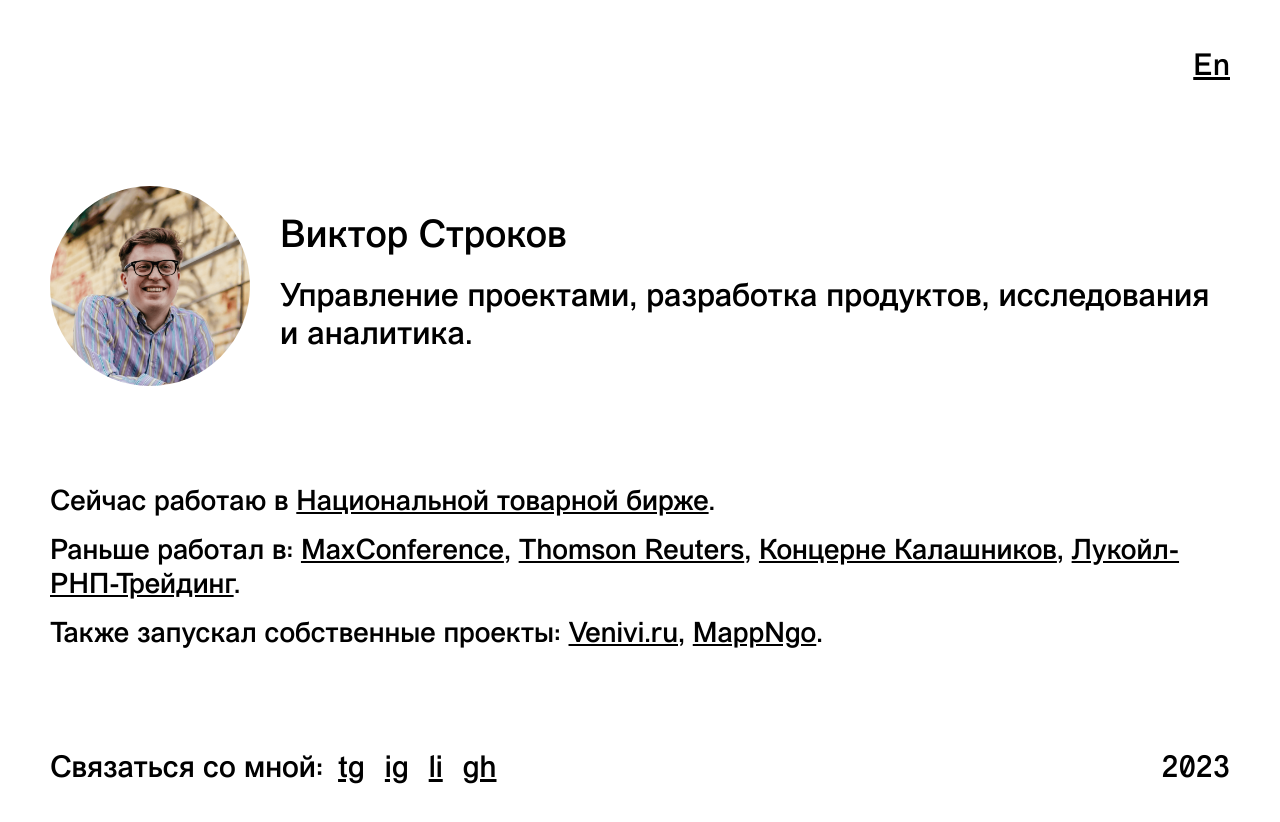
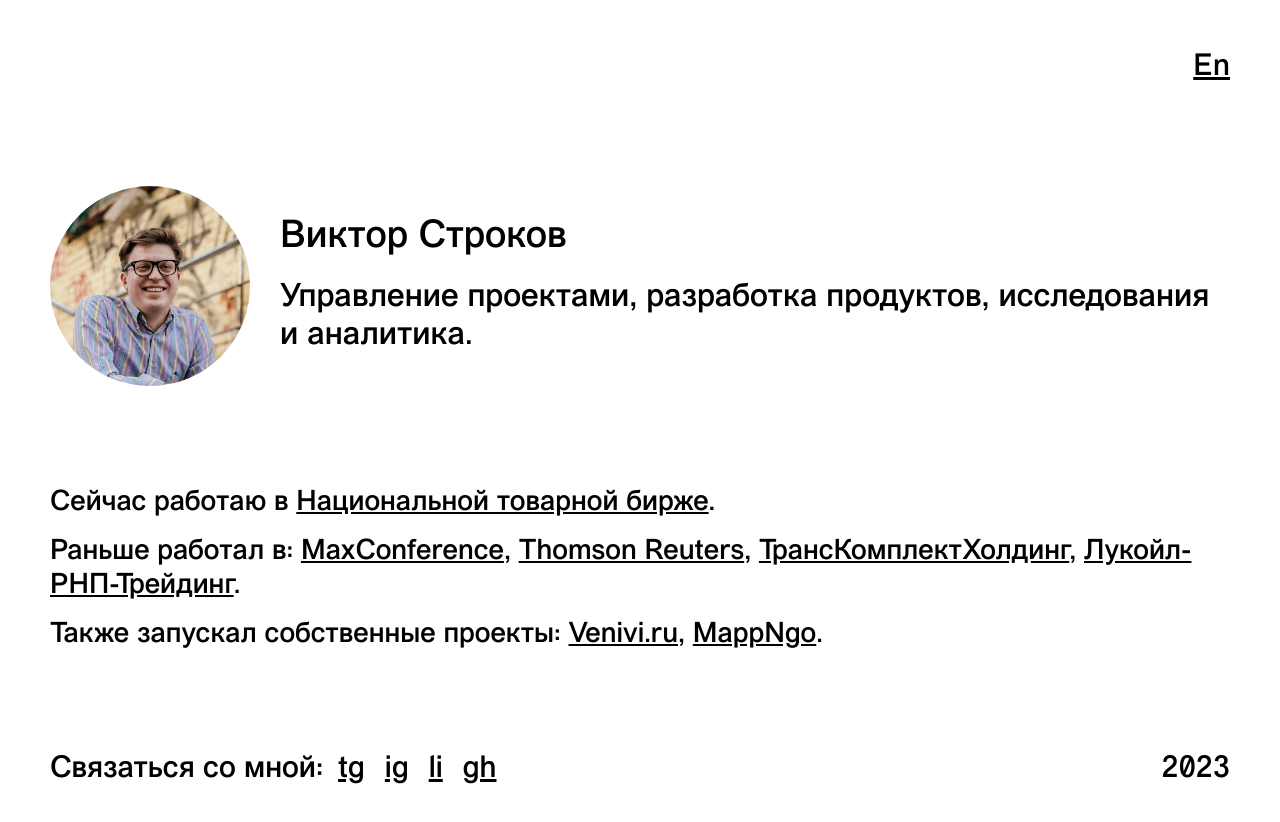
Before and after one commit to gitsvitya/svitya-personal, a React (Create React App) app: page / in a window 1280 px wide. Shown: the top 822 px of the page. Built offline with nearby package versions, Linux system fonts and the light colour scheme.

Commit message:
Changed to TransKomplekt + fixed og:description

```diff
--- a/public/index.html
+++ b/public/index.html
@@ -11,7 +11,7 @@
     />
     <meta property="og:type" content="website">
     <meta property="og:title" content="Victor Strokov">
-    <meta property="og:description" content="Project management, product development, research, analytics and much more!">
+    <meta property="og:description" content="Project management, product development, research, analytics.">
     <meta property="og:url" content="https://svitya.com/">
     <meta property="og:image" content="%PUBLIC_URL%/logo512.png">
     <meta property="og:site_name" content="Svitya.com">
--- a/src/components/Projects/Projects.js
+++ b/src/components/Projects/Projects.js
@@ -28,7 +28,7 @@
           ,{" "}
           <a
             className={styles.link}
-            href="https://kalashnikovgroup.ru/"
+            href="https://transkomplektholding.ru/"
             target="_blank"
           >
             {props.text.projectBlockUsedToWorkTextKG}
--- a/src/utils/lng.js
+++ b/src/utils/lng.js
@@ -10,7 +10,7 @@
   projectBlockUsedToWorkText: 'Раньше работал в: ',
   projectBlockUsedToWorkTextMC: 'MaxConference',
   projectBlockUsedToWorkTextTR: 'Thomson Reuters',
-  projectBlockUsedToWorkTextKG: 'Концерне Калашников',
+  projectBlockUsedToWorkTextKG: 'ТрансКомплектХолдинг',
   projectBlockUsedToWorkTextLRNPT: 'Лукойл-РНП-Трейдинг',
 
   projectBlockFoundedText: 'Также запускал собственные проекты: ',
@@ -32,7 +32,7 @@
   projectBlockUsedToWorkText: 'Worked at: ',
   projectBlockUsedToWorkTextMC: 'MaxConference',
   projectBlockUsedToWorkTextTR: 'Thomson Reuters',
-  projectBlockUsedToWorkTextKG: 'Kalashnikov Group',
+  projectBlockUsedToWorkTextKG: 'TransKomplektHolding',
   projectBlockUsedToWorkTextLRNPT: 'Lukoil-RNP-Trading',
 
   projectBlockFoundedText: 'Founded: ',
```
